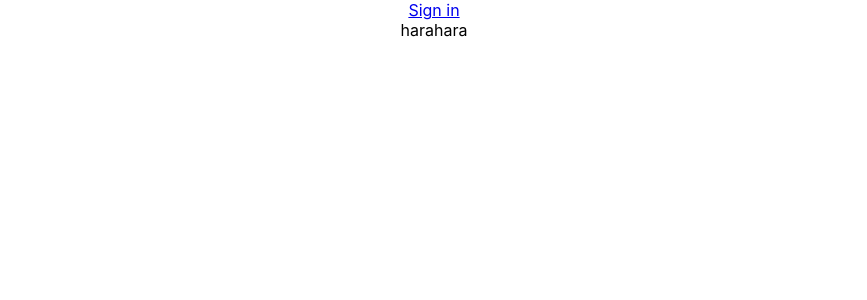
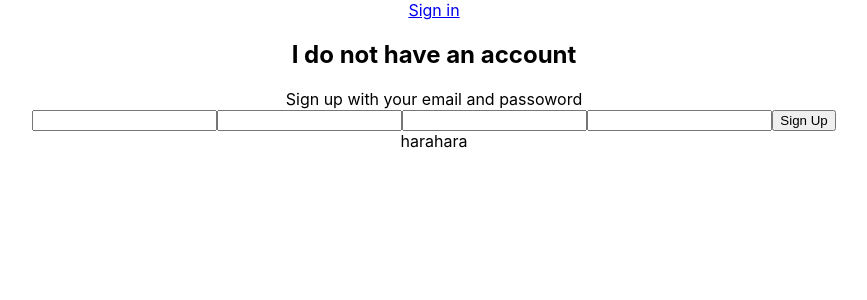
Before and after one commit to TakaRaisonDetre/fb-auth-redux, a React (Create React App) app: page /signup in a window 1280 px wide. Shown: the top 300 px of the page, without its empty margins (206-1073 px from the left). Built offline with nearby package versions, Linux system fonts and the light colour scheme; no server answers.

Commit message:
sign-up component is added without any design

```diff
--- a/src/App.js
+++ b/src/App.js
@@ -1,9 +1,12 @@
 import React , {Component}from 'react'
 import './App.css';
-import SignIn from './pages/sign-in.screen'
+
 import {Switch, Route} from 'react-router-dom'
 import {auth, createUserProfileDocument } from './firebase/firebase.utils'
 import Header from './components/header/header'
+import SignUpPage from './pages/sign-up.screen';
+import SignInPage from './pages/sign-in.screen'
+
 
 class App extends React.Component {
   constructor(){
@@ -49,7 +52,8 @@ class App extends React.Component {
       <div className="App">
         <Header currentUser={this.state.currentUser} />
       <Switch>
-        <Route path='/signin' component={SignIn}/>
+        <Route path='/signin' component={SignInPage}/>
+        <Route path='/signup' component={SignUpPage}/>
       </Switch>
 
       <div>harahara
--- /dev/null
+++ b/src/components/sign-up/sign-up.component.jsx
@@ -0,0 +1,86 @@
+import React, {Component} from 'react'
+import {auth, createUserProfileDocument} from '../../firebase/firebase.utils'
+import CustomButton from '../custom-button/custombutton';
+
+class SignUp extends React.Component {
+   constructor(){
+       super()
+       this.state = {
+           displayName : '',
+           email : '',
+           password: '',
+           confirmPassword: ''
+       }
+   }
+
+handleSubmit = async e => {
+    e.preventDefault()
+    const {displayName, email, password, confirmPassword} = this.state;
+    if(password!==confirmPassword){
+        alert ('password donot match')
+        return;
+    }
+    try {
+      const {user} = await auth.createUserWithEmailAndPassword(email, password)
+      await createUserProfileDocument(user, {displayName})
+      this.setState({
+        displayName : '',
+        email : '',
+        password: '',
+        confirmPassword: ''
+      })
+
+    } catch(error){
+       console.error(error)
+    }
+}
+
+
+handleChange = e => {
+    const { name, value } = e.target;
+    this.setState({[name]:value});
+}
+
+   render(){
+       const {displayName, email, password, confirmPassword} = this.state;
+    return (
+        <div>
+            <h2>I do not have an account</h2>
+            <span>Sign up with your email and passoword</span>
+            <form onSubmit={this.handleSubmit}>
+                <input
+                type="text"
+                name="displayName"
+                value = {displayName}
+                onChange={this.handleChange}
+                label="Display Name"
+                required ></input>
+                  <input
+                type="email"
+                name="email"
+                value = {email}
+                onChange={this.handleChange}
+                label="Email"
+                required ></input>
+                  <input
+                type="password"
+                name="password"
+                value = {password}
+                onChange={this.handleChange}
+                label="password"
+                required ></input>
+                  <input
+                type="password"
+                name="confirmPassword"
+                value = {confirmPassword}
+                onChange={this.handleChange}
+                label="confirmPassword"
+                required ></input>
+           <CustomButton type="submit">Sign Up </CustomButton>
+            </form>
+        </div>
+    )
+   }
+
+}
+export default SignUp ;
--- a/src/firebase/firebase.utils.js
+++ b/src/firebase/firebase.utils.js
@@ -4,7 +4,14 @@ import 'firebase/auth'
 
 
 const config ={
-
+    apiKey: "AIzaSyDm6F-HlQOOM2yO00wiNkdyL3FpbiX88yA",
+    authDomain: "fir-auth-redux-e5726.firebaseapp.com",
+    databaseURL: "https://fir-auth-redux-e5726.firebaseio.com",
+    projectId: "fir-auth-redux-e5726",
+    storageBucket: "fir-auth-redux-e5726.appspot.com",
+    messagingSenderId: "1033762965069",
+    appId: "1:1033762965069:web:980597150d4235536d3e04",
+    measurementId: "G-HHPM7KY2XL"
 }
 firebase.initializeApp(config);
 
--- /dev/null
+++ b/src/pages/sign-up.screen.jsx
@@ -0,0 +1,11 @@
+import React from 'react'
+import SignUp from '../components/sign-up/sign-up.component'
+
+const SignUpPage =() => {
+    return (
+        <div>
+          <SignUp/>
+        </div>
+    )
+}
+export default SignUpPage
```
Also changed, not shown: 1 other file (tests, documents, lock files or other folders).
